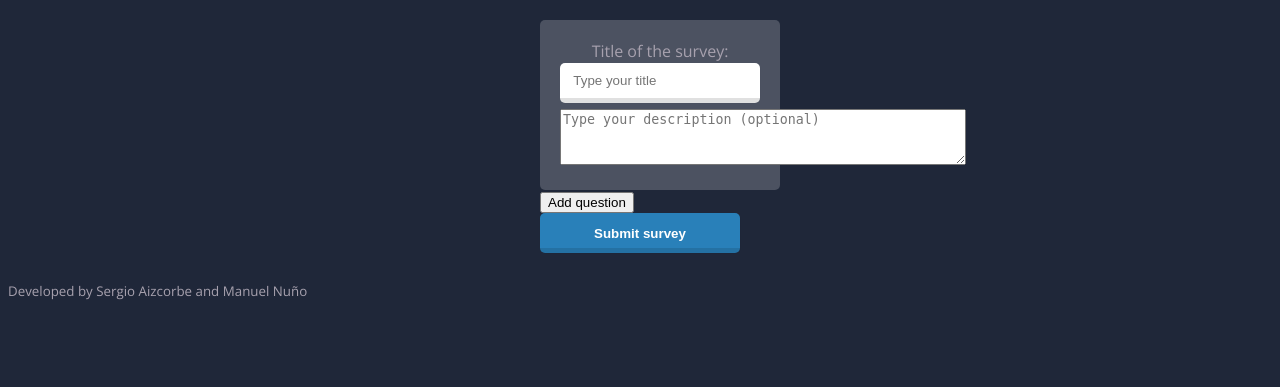
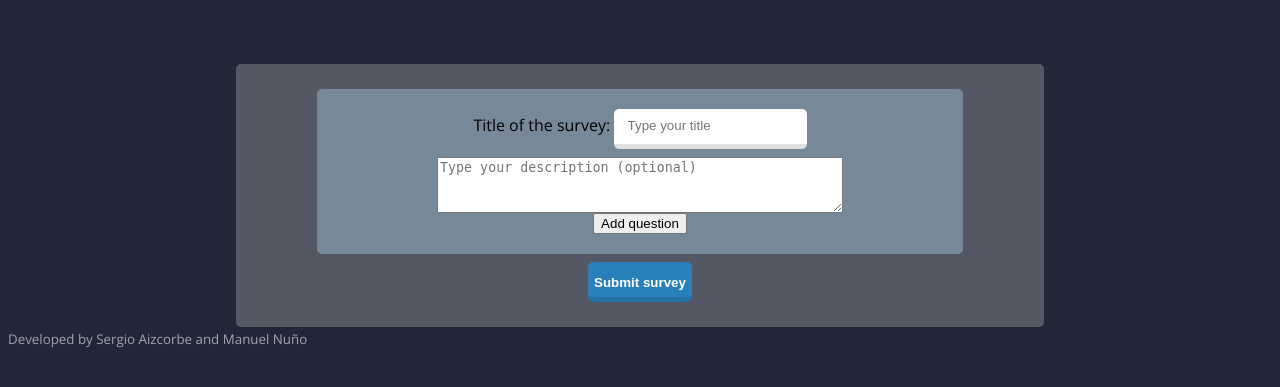
Before and after one commit to saizk/Survey-Web, a Flask app: page /create-survey in a window 1280 px wide. Shown: the part 212-599 px from the top of the page. Run offline with Flask 2, Linux system fonts and the light colour scheme; the visitor is signed in with stand-in values (Sample User, id 1).

Commit message:
create survey css

```diff
--- a/survey/static/createsurvey.js
+++ b/survey/static/createsurvey.js
@@ -35,13 +35,13 @@ qtype_checker = (question_idx) => {  // checks when the answer type changes
 
 question_adder = () => {
     let htmlString = `
-        <div id="question${question_count}">
+        <div id="question${question_count}" class="question_survey">
             <div class="question_div">Question:
                 <input name="num_q${question_count}" class="numq" type="number" min="1">
                 <input class="question q${question_count}"
                         name="question"
                         placeholder="Type your question">
-                <button id="del_question_button${question_count}" type="button" tabindex="-1" onclick="question_deleters[${question_deleters.length}]()"> X </button>
+                <button class="xbutton" id="del_question_button${question_count}" type="button" tabindex="-1" onclick="question_deleters[${question_deleters.length}]()"> X </button>
             </div>
 
             <div class="answersfor_q${question_count}">
@@ -91,10 +91,11 @@ answer_adder = (question_idx) => {
 
     let htmlString = `
         <div class="answerfor${question_idx}">Answer:
-            <input class="answer q${question_idx}"
+            <input class="answer_text"
+                    class="answer q${question_idx}"
                     name="answerfor${question_idx}"
                     placeholder="Type your answer">
-            <button id="del_answer_button${question_idx}" type="button" tabindex="-1" onclick="answer_deleters[${answer_deleters.length}]()"> X </button>
+            <button class= "xanswer" id="del_answer_button${question_idx}" type="button" tabindex="-1" onclick="answer_deleters[${answer_deleters.length}]()"> X </button>
         </div>
     `
     let div = document.createElement('div');
--- a/survey/static/survey.css
+++ b/survey/static/survey.css
@@ -355,26 +355,56 @@ padding: 0 0 0 0;
 }
 
 
+.new_survey{
+    display: flex;
+    align-items: center;
+    justify-content: center;
+    /* text-align: center; */
+}
+
+.form_region{
+    color: rgb(0, 0, 0);
+    /* font-weight: 300; */
+    /* font-size: medium; */
+
+    width: 60%;
+    background-color: rgb(84, 88, 100);
+
+
+    text-align: center;
+    margin-top: 5%;
+    padding: 2%;
+    border-radius: 5px;
+
+    display: flex;
+    align-items: center;
+    justify-content: center;
+
+    flex-direction: column;
+}
 
 
 
-
-.container {
-    max-width: 200px;
-    margin: 20px auto;
-  }
-
 .survey_info {
-    width: 100%;
-    background-color: rgba(255,255,255,.2);
+    width: 80%;
+    background-color:lightslategray;
     text-align: center;
     padding: 1.25em;
     border-radius: 5px;
+    flex-grow: 1;
+
+    display: flex;
+    align-items: center;
+    justify-content: center;
+    flex-direction: column;
+
   }
 
+
+
 input {
-    margin: 0 0 .4em 0;
-    width: 100%;
+    margin: 0 0 0 0;
+    /* width: 100%; */
     height: 40px;
     border-radius: 5px;
     box-sizing: border-box;
@@ -382,6 +412,7 @@ input {
     border: 0;
     border-bottom: 5px solid rgba(0,0,0,.12);
     line-height: 40px;
+
 }
 
 [type='text'] {
@@ -400,3 +431,56 @@ input {
     color: #2c3e50;
     outline: none;
 }
+
+
+.question_survey{
+    margin: 8px;
+    border: 2px solid black;
+    padding: 2%;
+    width: 70%
+}
+
+.question_div{
+    display: flex;
+    align-items: center;
+    justify-content: center;
+    margin-bottom: 8px;
+
+
+}
+
+.question_div .numq {
+    margin: 0px 8px;
+
+    max-width: 2em;
+    flex-shrink: 1;
+}
+
+.question_type_div{
+    margin-bottom: 8px;
+}
+
+.question_list{
+    display: flex;
+    align-items: center;
+    justify-content: center;
+    width: 100%;
+    flex-direction: column;
+}
+
+.xbutton{
+    margin-left: 8px;
+}
+
+.answer_text{
+    margin-bottom: 8px;
+}
+
+.xanswer{
+
+    margin-left: 8px;
+}
+
+.create_survey{
+    margin-top: 8px;
+}
--- a/survey/templates/auth/login.html
+++ b/survey/templates/auth/login.html
@@ -1,7 +1,7 @@
 {% extends "base.html" %}
 
 {% block content %}
-    <h2>Login</h2>
+    <h3>Login</h3>
     {% with messages = get_flashed_messages() %}
     {% if messages %}
         <div class="notification">
--- a/survey/templates/auth/signup.html
+++ b/survey/templates/auth/signup.html
@@ -1,7 +1,9 @@
 {% extends "base.html" %}
 
 {% block content %}
-    <h2>Sign Up</h2>
+    <h3>Sign Up</h3>
+
+
     {% with messages = get_flashed_messages() %}
     {% if messages %}
         <div class="notification">
--- a/survey/templates/main/profile.html
+++ b/survey/templates/main/profile.html
@@ -2,7 +2,7 @@
 
 {% block content %}
 
-    <h3><span class="blue">&lt;</span>My<span class="blue">&gt;</span> <span class="yellow">Profile</pan></h3>
+    <h3><span class="blue">&lt;</span>My<span class="blue">&gt;</span> <span class="yellow">Profile</span></h3>
         <h4>Here you can see your profile information</h4>
 
         <table class="bigcell">
--- a/survey/templates/views/createview.html
+++ b/survey/templates/views/createview.html
@@ -4,18 +4,21 @@
     <script src="{{ url_for('static', filename='createsurvey.js') }}"></script>
 
 
-    <div class='container'>
-        <form method="POST" action="/create-survey">
+    <div class='new_survey'>
+
+        <form  class="form_region" method="POST" action="/create-survey">
+
             <div class="survey_info" id="survey_id">
-                <div>Title of the survey: <input type="text" name="survey_title" placeholder="Type your title"/></div>
+                <div>Title of the survey: <input type="text" name="survey_title" placeholder="Type your title" style="margin-bottom:8px;"/></div>
                 <textarea name="survey_desc" style="width:400px; height:50px;" placeholder="Type your description (optional)"></textarea>
+                <div class="question_list" id ="question_id">
             </div>
             <button type="button" onclick="question_adder()">Add question</button>
-            <div class="question_list" id ="question_id">
 
             </div>
 
-            <div class="create_survey"><input type="submit" value="Submit survey"/></div>
+            <input class="create_survey" type="submit" value="Submit survey"/>
+
         </form>
       <div>
 
```
